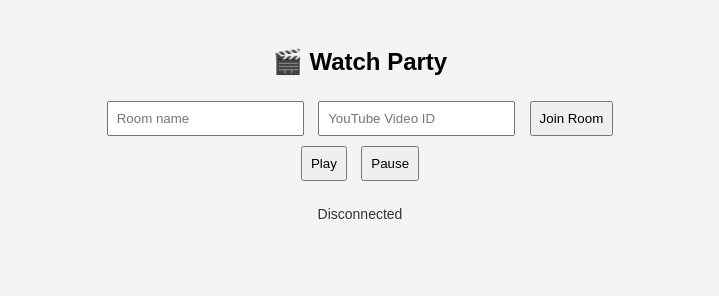
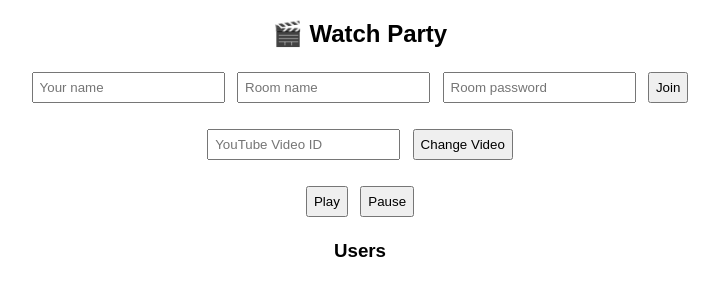
Before and after one commit to golu-hub/watchparty-frontend, a plain HTML site: page index.html in a window 1280 px wide. Shown: the whole page, without its empty margins (280-999 px from the left). Drawn offline with Linux system fonts and the light colour scheme.

Commit message:
Update index.html

```diff
--- a/index.html
+++ b/index.html
@@ -1,29 +1,13 @@
 <!DOCTYPE html>
-<html lang="en">
+<html>
 <head>
-  <meta charset="UTF-8" />
+  <meta charset="UTF-8">
   <title>Watch Party</title>
-  <meta name="viewport" content="width=device-width, initial-scale=1.0" />
-
+  <script src="https://www.youtube.com/iframe_api"></script>
   <style>
-    body {
-      font-family: Arial, sans-serif;
-      background: #f4f4f4;
-      text-align: center;
-      padding: 20px;
-    }
-    input, button {
-      padding: 8px;
-      margin: 5px;
-    }
-    #player {
-      margin-top: 20px;
-    }
-    #status {
-      margin-top: 10px;
-      font-size: 14px;
-      color: #333;
-    }
+    body { font-family: Arial; text-align: center; }
+    input, button { padding: 6px; margin: 4px; }
+    ul { list-style: none; padding: 0; }
   </style>
 </head>
 
@@ -31,70 +15,72 @@
 
 <h2>🎬 Watch Party</h2>
 
-<div>
-  <input id="roomInput" placeholder="Room name" />
-  <input id="videoInput" placeholder="YouTube Video ID" />
-  <button onclick="joinRoom()">Join Room</button>
-</div>
+<input id="username" placeholder="Your name">
+<input id="room" placeholder="Room name">
+<input id="password" placeholder="Room password">
+<button onclick="join()">Join</button>
 
-<div>
-  <button onclick="playVideo()">Play</button>
-  <button onclick="pauseVideo()">Pause</button>
-</div>
+<br><br>
+
+<input id="videoId" placeholder="YouTube Video ID">
+<button onclick="changeVideo()">Change Video</button>
+
+<br><br>
+
+<button onclick="play()">Play</button>
+<button onclick="pause()">Pause</button>
 
 <div id="player"></div>
-<div id="status">Disconnected</div>
 
-<script src="https://www.youtube.com/iframe_api"></script>
+<h3>Users</h3>
+<ul id="users"></ul>
 
 <script>
-  // 🔗 WebSocket URL (Render backend)
 const WS_URL = "wss://watchparty-server-xnp3.onrender.com";
+let socket, player, expectedTime = 0;
 
-  let socket;
-  let player;
-  let room = null;
-
-  // Load YouTube player
 function onYouTubeIframeAPIReady() {
   player = new YT.Player("player", {
     height: "360",
-      width: "640",
-      videoId: "",
-      events: {
-        onStateChange: onPlayerStateChange
-      }
+    width: "640"
   });
 }
 
-  // Join a room
-  function joinRoom() {
-    room = document.getElementById("roomInput").value.trim();
-    const videoId = document.getElementById("videoInput").value.trim();
+function join() {
+  socket = new WebSocket(WS_URL);
 
-    if (!room || !videoId) {
-      alert("Enter room name and video ID");
+  socket.onopen = () => {
+    socket.send(JSON.stringify({
+      type: "join",
+      room: room.value,
+      password: password.value,
+      user: username.value
+    }));
+  };
+
+  socket.onmessage = (e) => {
+    const msg = JSON.parse(e.data);
+
+    if (msg.type === "error") {
+      alert(msg.message);
       return;
     }
 
-    socket = new WebSocket(WS_URL);
+    if (msg.type === "sync") {
+      if (msg.videoId) {
+        player.loadVideoById(msg.videoId);
+        player.seekTo(msg.time, true);
+        expectedTime = msg.time;
+        if (msg.isPlaying) player.playVideo();
+      }
+    }
 
-    socket.onopen = () => {
-      document.getElementById("status").textContent = "Connected";
-      socket.send(JSON.stringify({
-        type: "join",
-        room,
-        videoId
-      }));
-      player.loadVideoById(videoId);
-    };
-
-    socket.onmessage = (event) => {
-      const msg = JSON.parse(event.data);
-
-      if (msg.room !== room) return;
+    if (msg.type === "changeVideo") {
+      player.loadVideoById(msg.videoId);
+    }
 
     if (msg.type === "play") {
+      expectedTime = msg.time;
       player.seekTo(msg.time, true);
       player.playVideo();
     }
@@ -102,38 +88,44 @@
     if (msg.type === "pause") {
       player.pauseVideo();
     }
-    };
 
-    socket.onerror = () => {
-      document.getElementById("status").textContent = "WebSocket error";
+    if (msg.type === "users") {
+      users.innerHTML = "";
+      msg.users.forEach(u => {
+        let role = u === msg.host ? " (Host)" :
+                   msg.subhosts.includes(u) ? " (Subhost)" : "";
+        users.innerHTML += `<li>${u}${role}</li>`;
+      });
+    }
   };
 }
 
-  // Send play event
-  function playVideo() {
-    if (!socket || socket.readyState !== 1) return;
+function changeVideo() {
+  socket.send(JSON.stringify({
+    type: "changeVideo",
+    videoId: videoId.value
+  }));
+}
 
+function play() {
   socket.send(JSON.stringify({
     type: "play",
-      room,
     time: player.getCurrentTime()
   }));
 }
 
-  // Send pause event
-  function pauseVideo() {
-    if (!socket || socket.readyState !== 1) return;
-
-    socket.send(JSON.stringify({
-      type: "pause",
-      room
-    }));
+function pause() {
+  socket.send(JSON.stringify({ type: "pause" }));
 }
 
-  // Prevent infinite loops
-  function onPlayerStateChange(event) {
-    // Intentionally left minimal
+// Drift correction
+setInterval(() => {
+  if (!player || player.getPlayerState() !== 1) return;
+  const drift = Math.abs(player.getCurrentTime() - expectedTime);
+  if (drift > 0.5) {
+    player.seekTo(expectedTime, true);
   }
+}, 3000);
 </script>
 
 </body>
```
Lines whose indentation alone changed are shown as unchanged.
